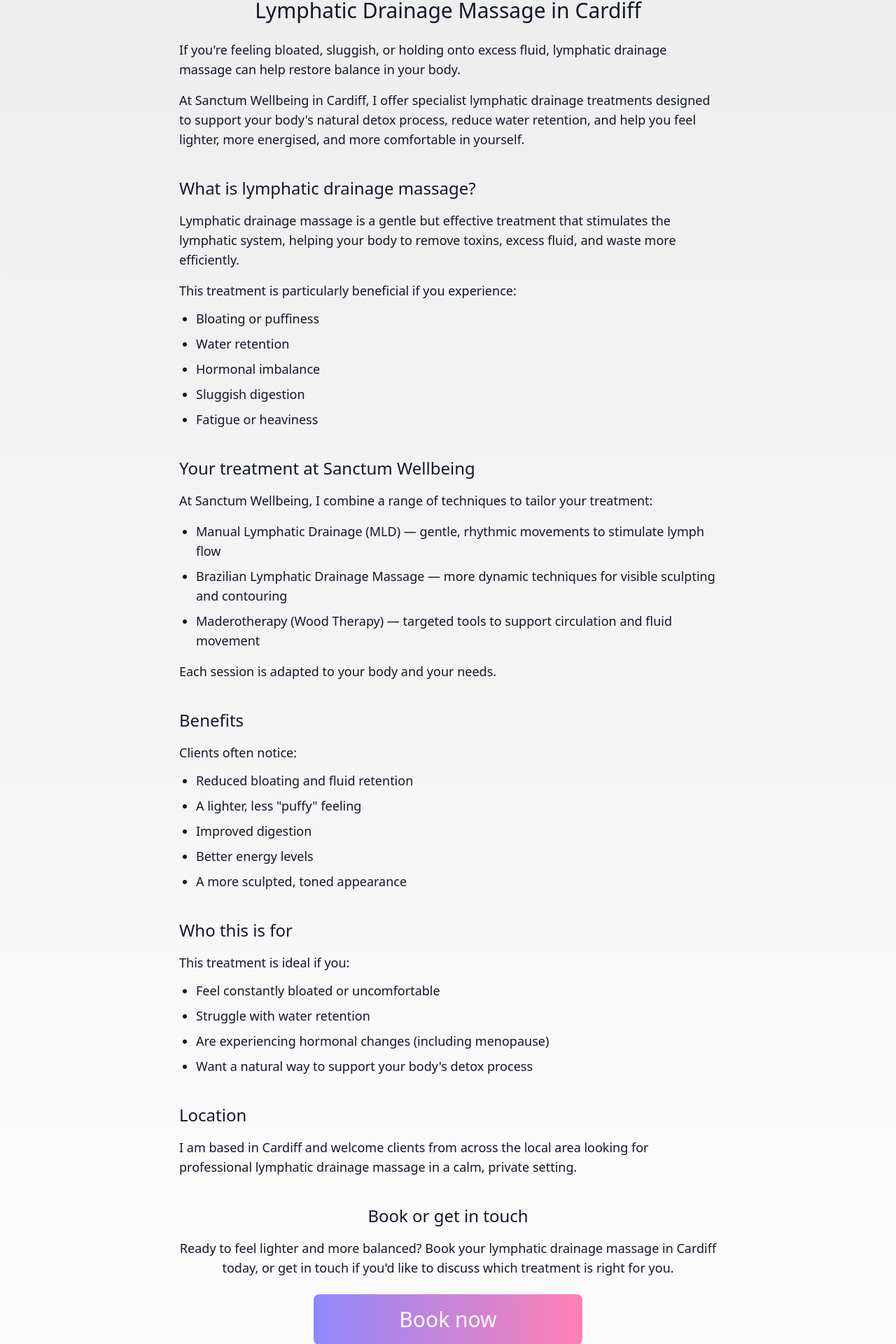
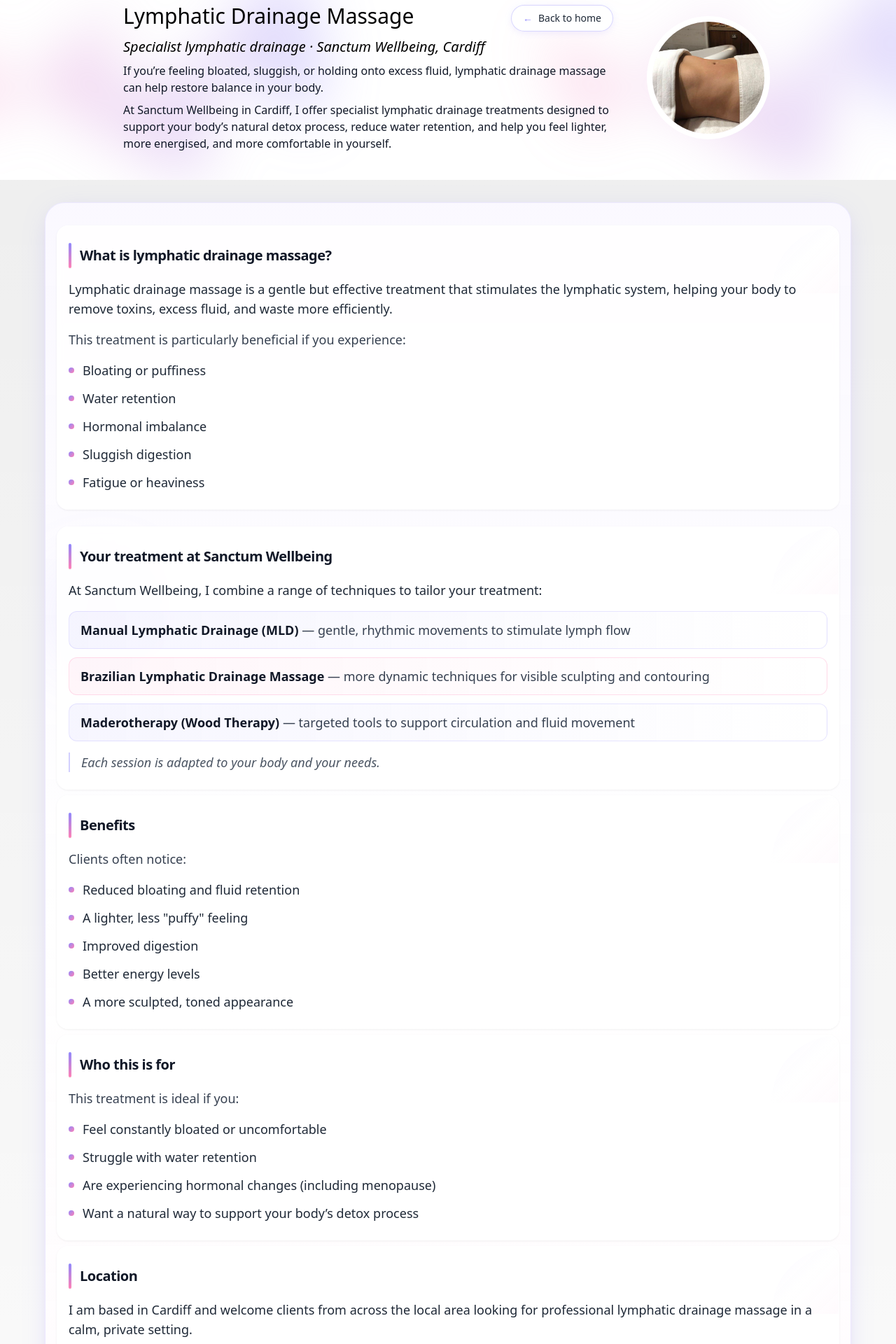
Before and after one commit to xiaohan-du/sanctum-wellbeing, a Next.js app: page /lymphatic-drainage in a window 1280 px wide. Shown: the part 379-2299 px from the top of the page at 70% size. Built offline with nearby package versions, Linux system fonts and the light colour scheme.

Commit message:
Add style to the new page

```diff
--- /dev/null
+++ b/src/app/components/backToTop.tsx
@@ -0,0 +1,24 @@
+'use client';
+
+export function BackToTop() {
+  return (
+    <div className="w-full flex justify-center mt-10 mb-6 font-sans">
+      <button
+        type="button"
+        onClick={() => window.scrollTo({ top: 0, behavior: 'smooth' })}
+        className="
+          inline-flex items-center gap-2 rounded-full border border-[#9089fc]/35
+          bg-white/90 px-5 py-2.5 text-sm font-medium text-gray-800
+          shadow-[0_2px_12px_-2px_rgba(144,137,252,0.25)]
+          transition hover:border-[#9089fc]/60 hover:bg-[#faf8ff] hover:text-gray-900
+          focus:outline-none focus-visible:ring-2 focus-visible:ring-[#9089fc]/40
+        "
+      >
+        <span className="text-[#9089fc]" aria-hidden>
+          ↑
+        </span>
+        Back to top
+      </button>
+    </div>
+  );
+}
--- a/src/app/components/banner.tsx
+++ b/src/app/components/banner.tsx
@@ -1,4 +1,5 @@
 import Image from 'next/image';
+import type { ReactNode } from 'react';
 
 interface IBanner {
   title?: string;
@@ -7,9 +8,19 @@ interface IBanner {
   bannerHeight?: string;
   negativeTitleMargin?: string;
   imgUrl?: any;
+  /** Renders to the right of the title (e.g. navigation control) */
+  titleAside?: ReactNode;
 }
 
-export const Banner = ({ title, subtitle, content, bannerHeight, negativeTitleMargin, imgUrl }: IBanner) => {
+export const Banner = ({
+  title,
+  subtitle,
+  content,
+  bannerHeight,
+  negativeTitleMargin,
+  imgUrl,
+  titleAside,
+}: IBanner) => {
   return (
     <div
       className={`
@@ -27,11 +38,18 @@ export const Banner = ({ title, subtitle, content, bannerHeight, negativeTitleMa
         justify-center
         font-sans`}
     >
-      <div className={`${negativeTitleMargin} flex flex-row md:flex-col-reverse items-center 2xl:max-w-6xl xl:max-w-5xl lg:max-w-3xl md:max-w-lg sm:max-w-sm`}>
+      <div
+        className={`${negativeTitleMargin ?? ''} flex flex-row md:flex-col-reverse items-center 2xl:max-w-6xl xl:max-w-5xl lg:max-w-3xl md:max-w-lg sm:max-w-sm`.trim()}
+      >
         <div className="max-w-6xl flex flex-col flex-wrap items-start gap-x-4 gap-y-2 px-12 sm:px-8">
-          <h1 className='text-4xl xl:text-3xl lg:text-2xl md:text-xl sm:text-3xl'>
-            {title}
-          </h1>
+          <div className="flex w-full flex-wrap items-start justify-between gap-3 gap-y-2">
+            <h1 className="min-w-0 flex-1 text-4xl xl:text-3xl lg:text-2xl md:text-xl sm:text-3xl">
+              {title}
+            </h1>
+            {titleAside ? (
+              <div className="shrink-0 pt-0.5 sm:pt-1">{titleAside}</div>
+            ) : null}
+          </div>
           <h1 className='text-2xl xl:text-xl lg:text-lg md:text-base sm:text-xl italic'>
             {subtitle}
           </h1>
--- a/src/app/components/btn.module.scss
+++ b/src/app/components/btn.module.scss
@@ -63,3 +63,39 @@
     width: 12rem;
   }
 }
+
+/* Full-width on narrow viewports; matches .book from sm up */
+.bookFluid {
+  color: white;
+  background-image: linear-gradient(to right, #9089fc, #ff80b5);
+  border-radius: 0.5rem;
+  border: none;
+  cursor: pointer;
+  box-sizing: border-box;
+  width: 100%;
+  max-width: 100%;
+  height: auto;
+  min-height: 2.75rem;
+  padding: 0.625rem 1rem;
+}
+
+@media (min-width: 640px) {
+  .bookFluid {
+    width: 15rem;
+    max-width: none;
+    margin-left: auto;
+    margin-right: auto;
+    min-height: 3.75rem;
+    height: auto;
+    padding: 0.5rem 0.75rem;
+  }
+}
+
+@media (min-width: 768px) {
+  .bookFluid {
+    width: 24rem;
+    min-height: 5rem;
+    height: auto;
+    padding: 0.625rem 1rem;
+  }
+}
--- a/src/app/components/lymphaticPromoBanner.tsx
+++ b/src/app/components/lymphaticPromoBanner.tsx
@@ -25,7 +25,7 @@ export const LymphaticPromoBanner = () => {
       <div className="flex flex-row md:flex-col-reverse items-center 2xl:max-w-6xl xl:max-w-5xl lg:max-w-3xl md:max-w-lg sm:max-w-sm px-4">
         <div className="max-w-6xl flex flex-col flex-wrap items-start gap-x-4 gap-y-3 px-8 sm:px-4">
           <h2 className="text-4xl xl:text-3xl lg:text-2xl md:text-xl sm:text-2xl">
-            Lymphatic Drainage Massage in Cardiff
+            Lymphatic Drainage Massage
           </h2>
           <p className="text-lg xl:text-base lg:text-sm sm:text-base leading-6 text-gray-900">
             If you&apos;re feeling bloated, sluggish, or holding onto excess fluid, lymphatic drainage
--- a/src/app/lymphatic-drainage/page.tsx
+++ b/src/app/lymphatic-drainage/page.tsx
@@ -1,141 +1,257 @@
 import type { Metadata } from 'next';
+import type { ReactNode } from 'react';
+import Link from 'next/link';
 import styles from '../page.module.scss';
 import { MainBanner } from '../components/mainBanner';
 import { ContactRow } from '../components/contactRow';
 import { Footer } from '../components/footer';
 import { OpeningHours } from '../components/openingHours';
+import { Banner } from '../components/banner';
 import btnStyles from '../components/btn.module.scss';
+import lymphatic from '../static/images/lymphatic.png';
+import { BackToTop } from '../components/backToTop';
 
 const FRESHA_LYMPHATIC =
   'https://www.fresha.com/book-now/sanctum-wellbeing-gq5cksyy/services?lid=1114766&eid=2652609&share=true&pId=1057120';
 
 export const metadata: Metadata = {
-  title: 'Lymphatic Drainage Massage in Cardiff | Sanctum Wellbeing',
+  title: 'Lymphatic Drainage Massage | Sanctum Wellbeing',
   description:
     'Specialist lymphatic drainage massage in Cardiff at Sanctum Wellbeing — support your body’s natural detox, reduce water retention, and feel lighter and more energised.',
 };
+
+function GradientBulletList({ items }: { items: ReactNode[] }) {
+  return (
+    <ul className="space-y-3 mt-3">
+      {items.map((item, i) => (
+        <li
+          key={i}
+          className="flex gap-3 text-lg sm:text-base leading-7 text-gray-800 items-start"
+        >
+          <span
+            className="mt-2.5 h-2 w-2 shrink-0 rounded-full bg-gradient-to-br from-[#9089fc] to-[#ff80b5] ring-2 ring-white shadow-sm"
+            aria-hidden
+          />
+          <span>{item}</span>
+        </li>
+      ))}
+    </ul>
+  );
+}
+
+function SectionTitle({ children }: { children: ReactNode }) {
+  return (
+    <div className="flex items-center gap-3">
+      <span
+        className="h-9 w-1 shrink-0 rounded-full bg-gradient-to-b from-[#9089fc] to-[#ff80b5] shadow-sm"
+        aria-hidden
+      />
+      <h2 className="font-sans text-xl sm:text-2xl font-semibold tracking-tight text-gray-900">
+        {children}
+      </h2>
+    </div>
+  );
+}
+
+function FancySection({ children }: { children: ReactNode }) {
+  return (
+    <section
+      className="
+        relative overflow-hidden rounded-2xl border border-white/80
+        bg-white/85 backdrop-blur-sm
+        px-4 py-6 sm:px-7 sm:py-7
+        shadow-[0_1px_3px_rgba(0,0,0,0.06)]
+        mb-6 last:mb-0
+      "
+    >
+      <div
+        className="pointer-events-none absolute right-0 top-0 h-24 w-24 rounded-tl-full bg-gradient-to-br from-[#9089fc]/12 to-transparent"
+        aria-hidden
+      />
+      <div className="relative z-[1] font-sans text-lg sm:text-base leading-7 text-gray-800 space-y-4">
+        {children}
+      </div>
+    </section>
+  );
+}
 
 export default function LymphaticDrainagePage() {
   return (
     <>
       <main
-        className={`${styles.main} px-8 max-w-screen-xl font-serif font-thin tracking-normal sm:px-4`}
+        id="top"
+        className={`${styles.main} w-full max-w-screen-xl px-8 font-serif font-thin tracking-normal sm:px-4`}
       >
         <MainBanner />
         <ContactRow />
 
-        <article className="w-full max-w-3xl font-sans font-normal text-gray-900 py-8 sm:py-6">
-          <h1 className="text-4xl xl:text-3xl sm:text-2xl mb-6 text-center sm:text-left">
-            Lymphatic Drainage Massage in Cardiff
-          </h1>
+        <Banner
+          title="Lymphatic Drainage Massage"
+          subtitle="Specialist lymphatic drainage · Sanctum Wellbeing, Cardiff"
+          imgUrl={lymphatic}
+          titleAside={
+            <Link
+              href="/"
+              className="
+                inline-flex items-center gap-2 rounded-full border border-[#9089fc]/35
+                bg-white/90 px-4 py-2 text-sm font-medium text-gray-800
+                shadow-[0_2px_12px_-2px_rgba(144,137,252,0.2)]
+                transition hover:border-[#9089fc]/60 hover:bg-[#faf8ff] hover:text-gray-900
+                focus:outline-none focus-visible:ring-2 focus-visible:ring-[#9089fc]/40
+              "
+            >
+              <span className="text-[#9089fc]" aria-hidden>
+                ←
+              </span>
+              Back to home
+            </Link>
+          }
+          content={[
+            'If you’re feeling bloated, sluggish, or holding onto excess fluid, lymphatic drainage massage can help restore balance in your body.',
+            'At Sanctum Wellbeing in Cardiff, I offer specialist lymphatic drainage treatments designed to support your body’s natural detox process, reduce water retention, and help you feel lighter, more energised, and more comfortable in yourself.',
+          ]}
+        />
 
-          <section className="mb-10">
-            <p className="text-lg sm:text-base leading-7 mb-4">
-              If you&apos;re feeling bloated, sluggish, or holding onto excess fluid, lymphatic
-              drainage massage can help restore balance in your body.
-            </p>
-            <p className="text-lg sm:text-base leading-7">
-              At Sanctum Wellbeing in Cardiff, I offer specialist lymphatic drainage treatments
-              designed to support your body&apos;s natural detox process, reduce water retention,
-              and help you feel lighter, more energised, and more comfortable in yourself.
-            </p>
-          </section>
-
-          <section className="mb-10">
-            <h2 className="text-2xl sm:text-xl mb-4">What is lymphatic drainage massage?</h2>
-            <p className="text-lg sm:text-base leading-7 mb-4">
+        <article
+          className="
+            relative w-full max-w-6xl mx-auto mb-10 mt-8 sm:mt-10
+            overflow-hidden rounded-[1.75rem]
+            border border-[#e8e4ff]/80
+            bg-gradient-to-b from-[#faf8ff]/95 via-white to-[#fffafd]/90
+            px-4 sm:px-8 py-8 sm:py-10
+            shadow-[0_8px_40px_-12px_rgba(144,137,252,0.35),0_4px_16px_-8px_rgba(255,128,181,0.12)]
+          "
+        >
+          <div
+            className="pointer-events-none absolute left-0 top-1/4 h-40 w-40 rounded-full bg-[#9089fc]/10 blur-2xl"
+            aria-hidden
+          />
+          <div
+            className="pointer-events-none absolute right-0 bottom-0 h-36 w-36 rounded-full bg-[#ff80b5]/8 blur-2xl"
+            aria-hidden
+          />
+          <div className="relative z-[1] space-y-2">
+            <FancySection>
+              <SectionTitle>What is lymphatic drainage massage?</SectionTitle>
+              <p>
                 Lymphatic drainage massage is a gentle but effective treatment that stimulates the
                 lymphatic system, helping your body to remove toxins, excess fluid, and waste more
                 efficiently.
               </p>
-            <p className="text-lg sm:text-base leading-7 mb-3">
+              <p className="text-gray-700">
                 This treatment is particularly beneficial if you experience:
               </p>
-            <ul className="list-disc pl-6 space-y-2 text-lg sm:text-base leading-7">
-              <li>Bloating or puffiness</li>
-              <li>Water retention</li>
-              <li>Hormonal imbalance</li>
-              <li>Sluggish digestion</li>
-              <li>Fatigue or heaviness</li>
-            </ul>
-          </section>
+              <GradientBulletList
+                items={[
+                  'Bloating or puffiness',
+                  'Water retention',
+                  'Hormonal imbalance',
+                  'Sluggish digestion',
+                  'Fatigue or heaviness',
+                ]}
+              />
+            </FancySection>
 
-          <section className="mb-10">
-            <h2 className="text-2xl sm:text-xl mb-4">Your treatment at Sanctum Wellbeing</h2>
-            <p className="text-lg sm:text-base leading-7 mb-4">
+            <FancySection>
+              <SectionTitle>Your treatment at Sanctum Wellbeing</SectionTitle>
+              <p>
                 At Sanctum Wellbeing, I combine a range of techniques to tailor your treatment:
               </p>
-            <ul className="list-disc pl-6 space-y-2 text-lg sm:text-base leading-7">
-              <li>
-                <span className="font-medium">Manual Lymphatic Drainage (MLD)</span> — gentle,
-                rhythmic movements to stimulate lymph flow
+              <ul className="space-y-3 mt-2">
+                <li className="rounded-xl border border-[#9089fc]/20 bg-gradient-to-r from-[#9089fc]/[0.08] to-transparent px-4 py-3">
+                  <span className="font-semibold text-gray-900">Manual Lymphatic Drainage (MLD)</span>
+                  <span className="text-gray-700">
+                    {' — '}gentle, rhythmic movements to stimulate lymph flow
+                  </span>
                 </li>
-              <li>
-                <span className="font-medium">Brazilian Lymphatic Drainage Massage</span> — more
-                dynamic techniques for visible sculpting and contouring
+                <li className="rounded-xl border border-[#ff80b5]/25 bg-gradient-to-r from-[#ff80b5]/[0.07] to-transparent px-4 py-3">
+                  <span className="font-semibold text-gray-900">
+                    Brazilian Lymphatic Drainage Massage
+                  </span>
+                  <span className="text-gray-700">
+                    {' — '}more dynamic techniques for visible sculpting and contouring
+                  </span>
                 </li>
-              <li>
-                <span className="font-medium">Maderotherapy (Wood Therapy)</span> — targeted tools
-                to support circulation and fluid movement
+                <li className="rounded-xl border border-[#9089fc]/20 bg-gradient-to-r from-[#9089fc]/[0.08] to-transparent px-4 py-3">
+                  <span className="font-semibold text-gray-900">Maderotherapy (Wood Therapy)</span>
+                  <span className="text-gray-700">
+                    {' — '}targeted tools to support circulation and fluid movement
+                  </span>
                 </li>
               </ul>
-            <p className="text-lg sm:text-base leading-7 mt-4">
+              <p className="text-gray-600 italic border-l-2 border-[#9089fc]/40 pl-4 mt-4">
                 Each session is adapted to your body and your needs.
               </p>
-          </section>
+            </FancySection>
 
-          <section className="mb-10">
-            <h2 className="text-2xl sm:text-xl mb-4">Benefits</h2>
-            <p className="text-lg sm:text-base leading-7 mb-3">Clients often notice:</p>
-            <ul className="list-disc pl-6 space-y-2 text-lg sm:text-base leading-7">
-              <li>Reduced bloating and fluid retention</li>
-              <li>A lighter, less &quot;puffy&quot; feeling</li>
-              <li>Improved digestion</li>
-              <li>Better energy levels</li>
-              <li>A more sculpted, toned appearance</li>
-            </ul>
-          </section>
+            <FancySection>
+              <SectionTitle>Benefits</SectionTitle>
+              <p className="text-gray-700">Clients often notice:</p>
+              <GradientBulletList
+                items={[
+                  'Reduced bloating and fluid retention',
+                  <>A lighter, less &quot;puffy&quot; feeling</>,
+                  'Improved digestion',
+                  'Better energy levels',
+                  'A more sculpted, toned appearance',
+                ]}
+              />
+            </FancySection>
 
-          <section className="mb-10">
-            <h2 className="text-2xl sm:text-xl mb-4">Who this is for</h2>
-            <p className="text-lg sm:text-base leading-7 mb-3">
-              This treatment is ideal if you:
-            </p>
-            <ul className="list-disc pl-6 space-y-2 text-lg sm:text-base leading-7">
-              <li>Feel constantly bloated or uncomfortable</li>
-              <li>Struggle with water retention</li>
-              <li>Are experiencing hormonal changes (including menopause)</li>
-              <li>Want a natural way to support your body&apos;s detox process</li>
-            </ul>
-          </section>
+            <FancySection>
+              <SectionTitle>Who this is for</SectionTitle>
+              <p className="text-gray-700">This treatment is ideal if you:</p>
+              <GradientBulletList
+                items={[
+                  'Feel constantly bloated or uncomfortable',
+                  'Struggle with water retention',
+                  'Are experiencing hormonal changes (including menopause)',
+                  'Want a natural way to support your body’s detox process',
+                ]}
+              />
+            </FancySection>
 
-          <section className="mb-10">
-            <h2 className="text-2xl sm:text-xl mb-4">Location</h2>
-            <p className="text-lg sm:text-base leading-7">
+            <FancySection>
+              <SectionTitle>Location</SectionTitle>
+              <p>
                 I am based in Cardiff and welcome clients from across the local area looking for
                 professional lymphatic drainage massage in a calm, private setting.
               </p>
-          </section>
+            </FancySection>
 
-          <section className="mb-6 text-center sm:text-left">
-            <h2 className="text-2xl sm:text-xl mb-4">Book or get in touch</h2>
-            <p className="text-lg sm:text-base leading-7 mb-6">
+            <div className="mt-2 rounded-2xl p-[1px] bg-gradient-to-br from-[#9089fc] via-[#a89ffc] to-[#ff80b5] shadow-[0_8px_32px_-8px_rgba(144,137,252,0.45)]">
+              <div className="rounded-2xl bg-gradient-to-b from-white to-[#faf8ff]/90 px-4 py-9 sm:px-10 sm:py-11 text-center">
+                <div className="font-sans text-sm font-medium uppercase tracking-[0.2em] text-[#9089fc]/90 mb-2">
+                  Next step
+                </div>
+                <h2 className="font-sans text-2xl sm:text-xl font-semibold text-gray-900 mb-4">
+                  Book or get in touch
+                </h2>
+                <p className="font-sans text-lg sm:text-base leading-7 text-gray-600 mb-9 max-w-xl mx-auto">
                   Ready to feel lighter and more balanced? Book your lymphatic drainage massage in
-              Cardiff today, or get in touch if you&apos;d like to discuss which treatment is right
-              for you.
+                  Cardiff today, or get in touch if you&apos;d like to discuss which treatment is
+                  right for you.
                 </p>
-            <a href={FRESHA_LYMPHATIC} target="_blank" rel="noopener noreferrer">
+                <a
+                  href={FRESHA_LYMPHATIC}
+                  target="_blank"
+                  rel="noopener noreferrer"
+                  className="block w-full max-w-full"
+                >
                   <button
                     type="button"
-                className={`${btnStyles.basic} ${btnStyles.book} font-sans font-medium text-3xl md:text-lg sm:text-md`}
+                    className={`${btnStyles.bookFluid} w-full font-sans font-semibold text-xl sm:text-2xl md:text-3xl shadow-lg`}
                   >
                     Book now
                   </button>
                 </a>
-          </section>
+              </div>
+            </div>
+          </div>
         </article>
 
         <OpeningHours />
+        <BackToTop />
         <Footer />
       </main>
     </>
```
Also changed, not shown: src/app/page.tsx (+6 -1 lines). Lines whose indentation alone changed are shown as unchanged.
